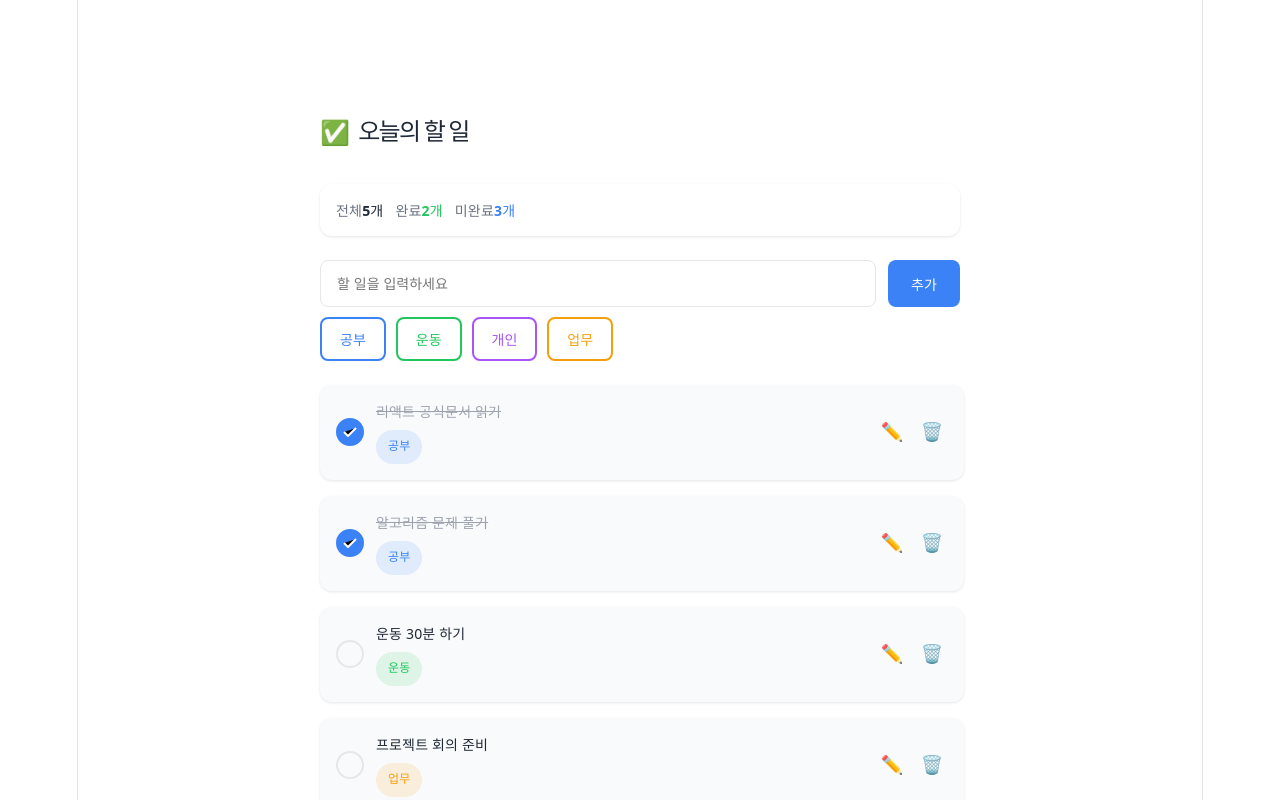
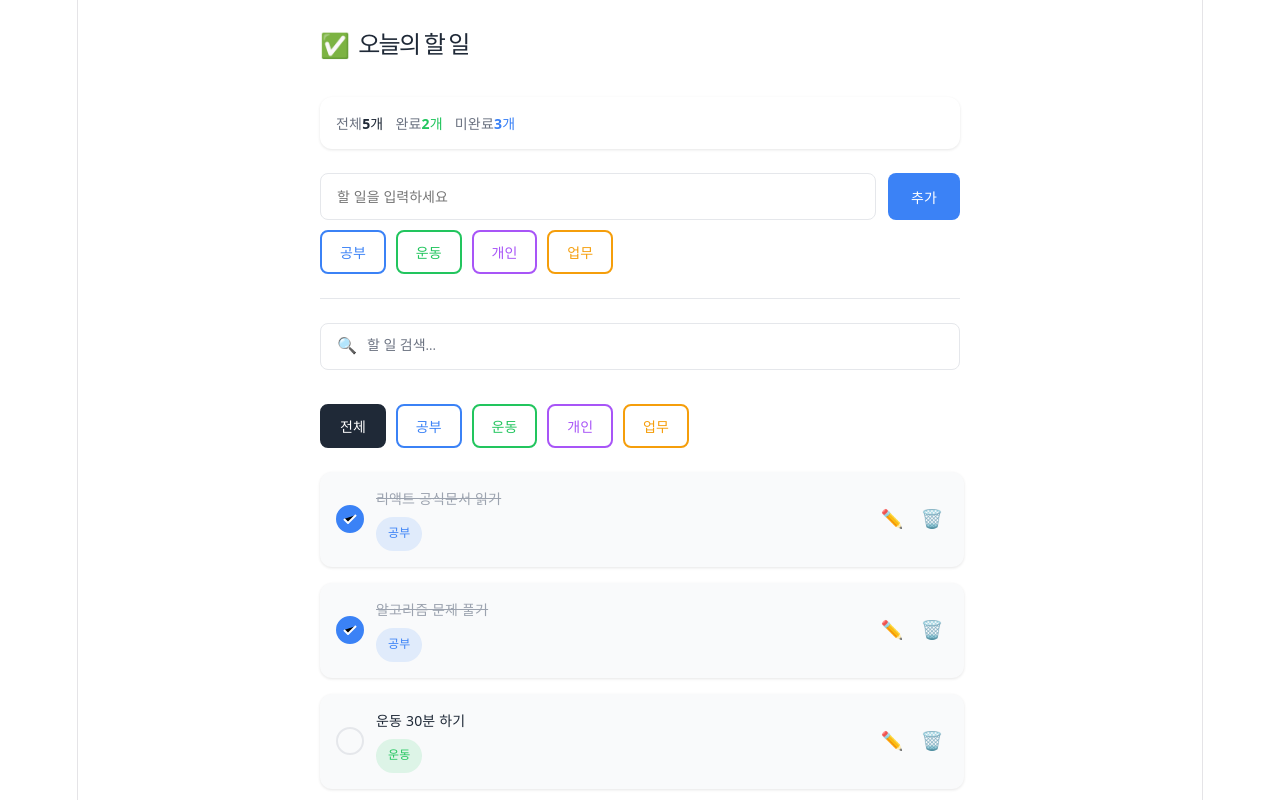
Before and after one commit to IT-Cotato/13th-Frontend-Assignment, a React (Vite) app: page / in a window 1280 px wide. Shown: the top 800 px of the page. Built offline with nearby package versions, Linux system fonts and the light colour scheme.

Commit message:
검색기능

```diff
--- a/src/App.css
+++ b/src/App.css
@@ -320,3 +320,86 @@ display: flex;
 .category-btn.workout.active { background: #22c55e; }
 .category-btn.personal.active { background: #a855f7; }
 .category-btn.work.active { background: #f59e0b; }
+
+.category-filter.btn {
+  display: flex;
+  padding: 10px 18px;
+  justify-content: center;
+  align-items: center;
+  border-radius: 8px;
+  font-size: 14px;
+  font-weight: 500;
+  cursor: pointer;
+  background: #fff;
+}
+
+.category-filter.btn.전체 { border: 2px solid #1F2937; color: #1F2937; }
+.category-filter.btn.공부 { border: 2px solid #3b82f6; color: #3b82f6; }
+.category-filter.btn.운동 { border: 2px solid #22c55e; color: #22c55e; }
+.category-filter.btn.개인 { border: 2px solid #a855f7; color: #a855f7; }
+.category-filter.btn.업무 { border: 2px solid #f59e0b; color: #f59e0b; }
+
+.category-filter.btn.active {
+  color: #fff;
+}
+
+.category-filter.btn.전체.active { background: #1F2937; }
+.category-filter.btn.공부.active { background: #3b82f6; }
+.category-filter.btn.운동.active { background: #22c55e; }
+.category-filter.btn.개인.active { background: #a855f7; }
+.category-filter.btn.업무.active { background: #f59e0b; }
+
+
+
+.search-container {
+  display: flex;
+  width: 640px;
+  height: 47px;
+  padding: 12px 16px 12px 44px;
+  align-items: center;
+
+  position: relative;
+  box-sizing: border-box;
+
+  border-radius: 8px;
+  border: 1px solid #e5e7eb;
+  background: #fff;
+}
+
+.search-icon {
+  position: absolute;
+  left: 16px;
+
+  color: #6b7280;
+  font-family: Pretendard;
+  font-size: 16px;
+  font-style: normal;
+  font-weight: 400;
+  line-height: 24px;
+}
+
+.search-bar {
+  width: 100%;
+  border: none;
+  outline: none;
+  background: transparent;
+
+  color: #6b7280;
+  font-family: Pretendard;
+  font-size: 14px;
+  font-style: normal;
+  font-weight: 400;
+  line-height: normal;
+}
+
+.search-bar::placeholder {
+  color: #6b7280;
+}
+
+.divider {
+  width: 640px;
+  height: 1px;
+  flex-shrink: 0;
+
+  background: #e5e7eb;
+}
--- a/src/App.tsx
+++ b/src/App.tsx
@@ -6,6 +6,7 @@ import InputTodo from "./InputTodo";
 import { useState } from "react";
 import type { Todo } from "./types/todo.types";
 import Summary from "./Summary";
+import Search from "./Search";
 
 function App() {
   const [todos, setTodos] = useState<Todo[]>(initialTodos);
@@ -14,6 +15,9 @@ function App() {
 
   const [editingId, setEditingId] = useState<number | null>(null);
   const [editText, setEditText] = useState("");
+
+  const [search, setSearch] = useState("");
+  const [filterCategory, setFilterCategory] = useState("전체");
 
   const handleAdd = () => {
     if (input.trim() === "") return;
@@ -51,10 +55,14 @@ function App() {
   };
 
   const handleUpdate = (id: number) => {
+    const trimmedText = editText.trim();
+
+    if (!trimmedText) return;
+
     setTodos((prev) =>
       prev.map((todo) =>
         todo.id === id
-          ? { ...todo, text: editText }
+          ? { ...todo, text: trimmedText }
           : todo
       )
     );
@@ -67,6 +75,18 @@ function App() {
     setEditingId(null);
     setEditText("");
   };
+
+  const filteredTodos = todos.filter((todo) => {
+    const matchSearch = todo.text
+      .toLowerCase()
+      .includes(search.toLowerCase());
+
+    const matchCategory =
+      filterCategory === "전체" ||
+      todo.category === filterCategory;
+
+    return matchSearch && matchCategory;
+  });
 
   return (
     <div className="frame3">
@@ -85,12 +105,20 @@ function App() {
         setCategory={setCategory}
       />
 
+      <div className="divider"></div>
+
+      <Search
+        search={search}
+        setSearch={setSearch}
+        filterCategory={filterCategory}
+        setFilterCategory={setFilterCategory}
+      />
+
       <div className="container">
         <TodoList
-          todos={todos}
+          todos={filteredTodos}
           onDelete={handleDelete}
           onToggle={handleToggle}
-
           editingId={editingId}
           editText={editText}
           setEditText={setEditText}
--- /dev/null
+++ b/src/Search.tsx
@@ -0,0 +1,55 @@
+type SearchProps = {
+  search: string;
+  setSearch: (value: string) => void;
+
+  filterCategory: string;
+  setFilterCategory: (value: string) => void;
+};
+
+function Search({
+  search,
+  setSearch,
+  filterCategory,
+  setFilterCategory,
+}: SearchProps) {
+  const categories = [
+    { label: "전체", value: "전체", className: "전체" },
+    { label: "공부", value: "공부", className: "공부" },
+    { label: "운동", value: "운동", className: "운동" },
+    { label: "개인", value: "개인", className: "개인" },
+    { label: "업무", value: "업무", className: "업무" },
+  ];
+
+  return (
+    <>
+      <div className="search-container">
+        <span className="search-icon">🔍</span>
+
+        <input
+          type="text"
+          placeholder="할 일 검색..."
+          value={search}
+          onChange={(e) => setSearch(e.target.value)}
+          className="search-bar"
+        />
+      </div>
+
+      <div className="category-row">
+        {categories.map((cat) => (
+          <button
+            key={cat.value}
+            type="button"
+            onClick={() => setFilterCategory(cat.value)}
+            className={`category-filter btn ${cat.className} ${
+              filterCategory === cat.value ? "active" : ""
+            }`}
+          >
+            {cat.label}
+          </button>
+        ))}
+      </div>
+    </>
+  );
+}
+
+export default Search;
```
